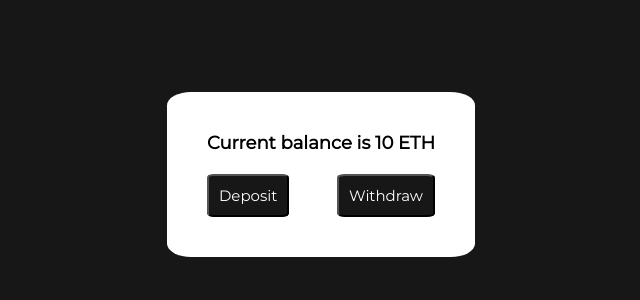
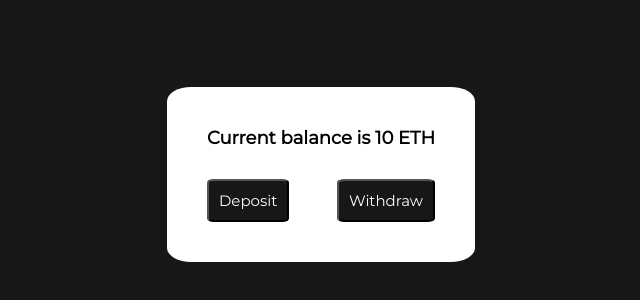
Before and after one commit to itsskofficial/Web3, a React (Create React App) app in the folder faucet/: page / in a window 1280 px wide. Shown: the part 246-546 px from the top of the page, without its empty margins (319-959 px from the left). Built offline with nearby package versions, Linux system fonts and the light colour scheme.

Commit message:
Apr 3, 2023, 11:52 AM

```diff
--- a/faucet/src/css/App.module.css
+++ b/faucet/src/css/App.module.css
@@ -19,7 +19,7 @@
 }
 
 .actions{
-    margin-top: 20px;
+    margin-top: 30px;
     display: flex;
     justify-content: space-between;
 }
```
